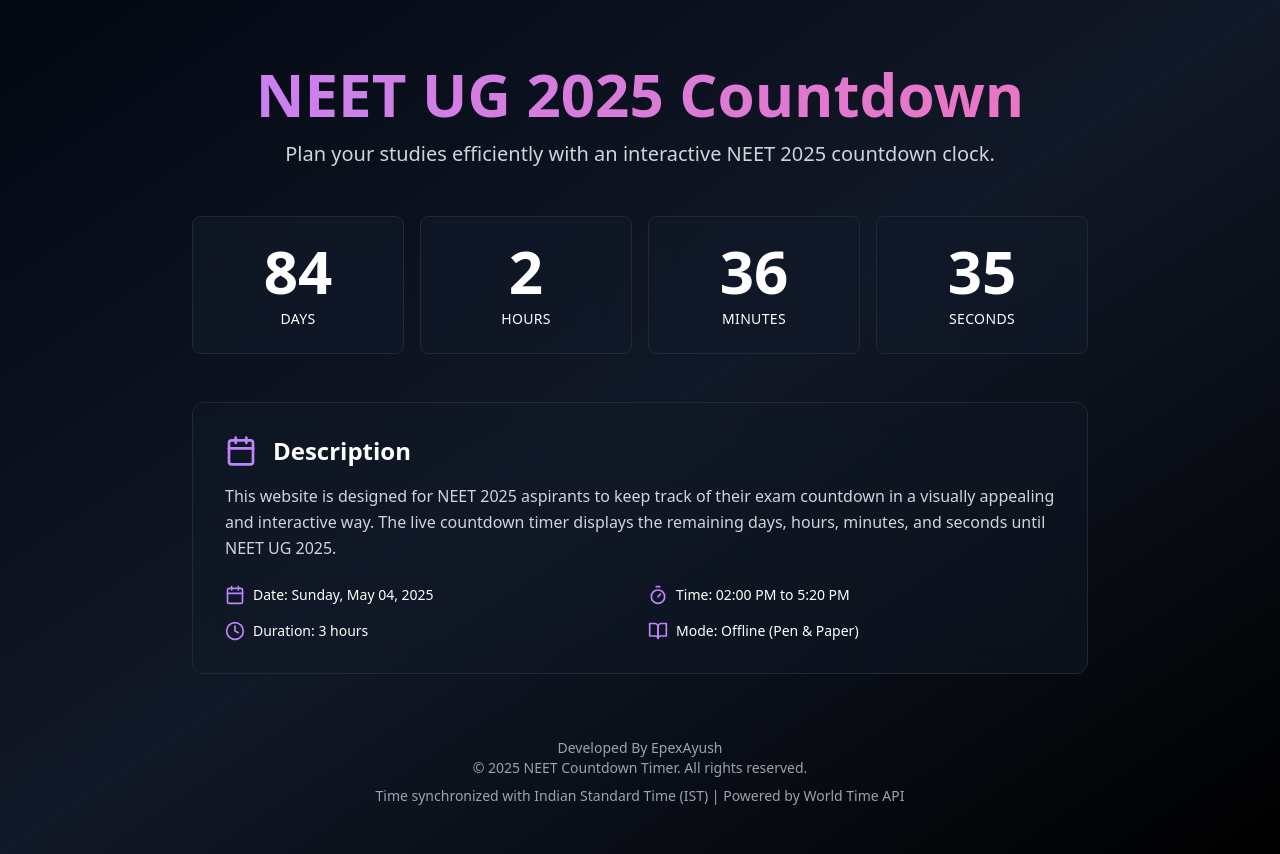
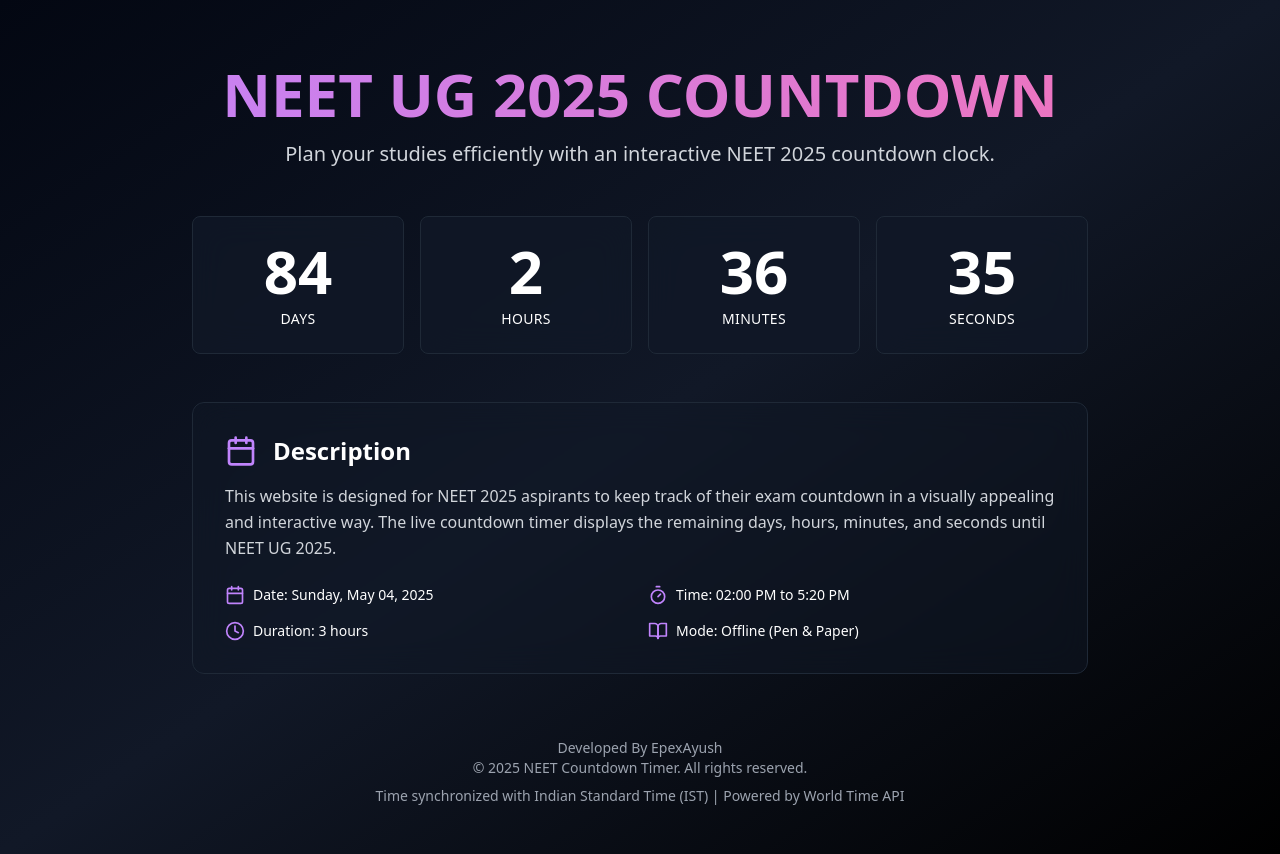
Before and after one commit to shreyashgamer23/neetcountdowntimer, a React (Vite) app: page / in a window 1280 px wide. Built offline with nearby package versions, Linux system fonts and the light colour scheme.

Commit message:
Update App.tsx

```diff
--- a/src/App.tsx
+++ b/src/App.tsx
@@ -38,7 +38,7 @@ function App() {
       <div className="container mx-auto px-4 py-8">
         <div className="text-center mb-12 pt-8">
           <h1 className="text-4xl md:text-6xl font-bold mb-4 text-transparent bg-clip-text bg-gradient-to-r from-purple-400 to-pink-400">
-            NEET UG 2025 Countdown
+            NEET UG 2025 COUNTDOWN
           </h1>
           <p className="text-lg md:text-xl text-gray-300">
            Plan your studies efficiently with an interactive NEET 2025 countdown clock.
```
